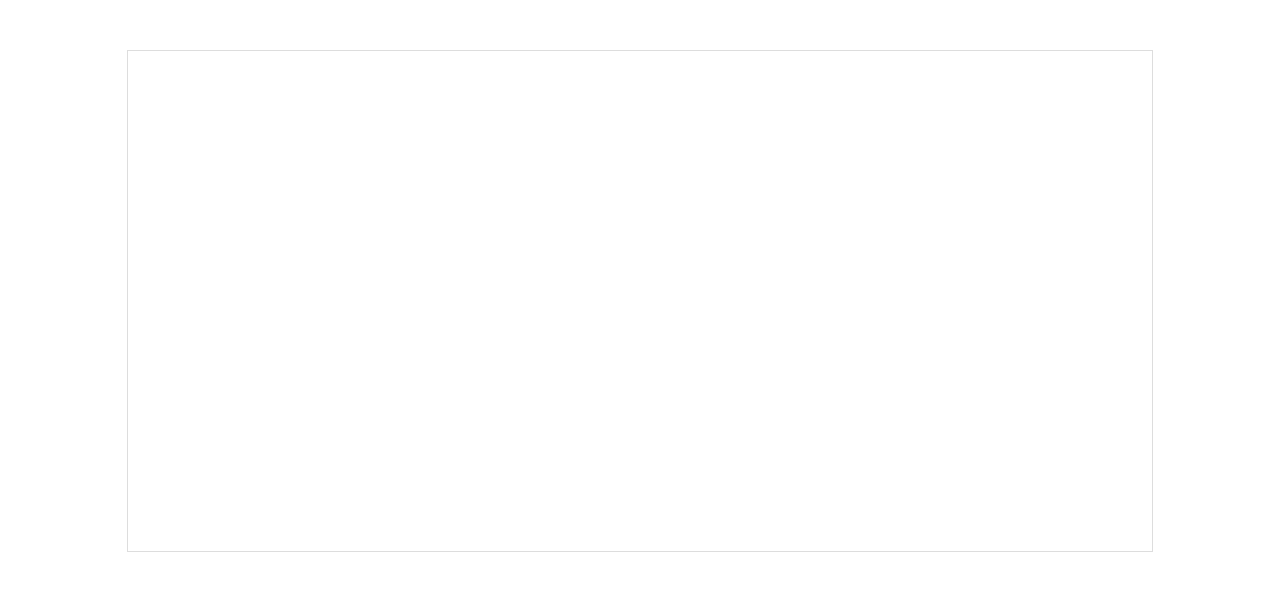
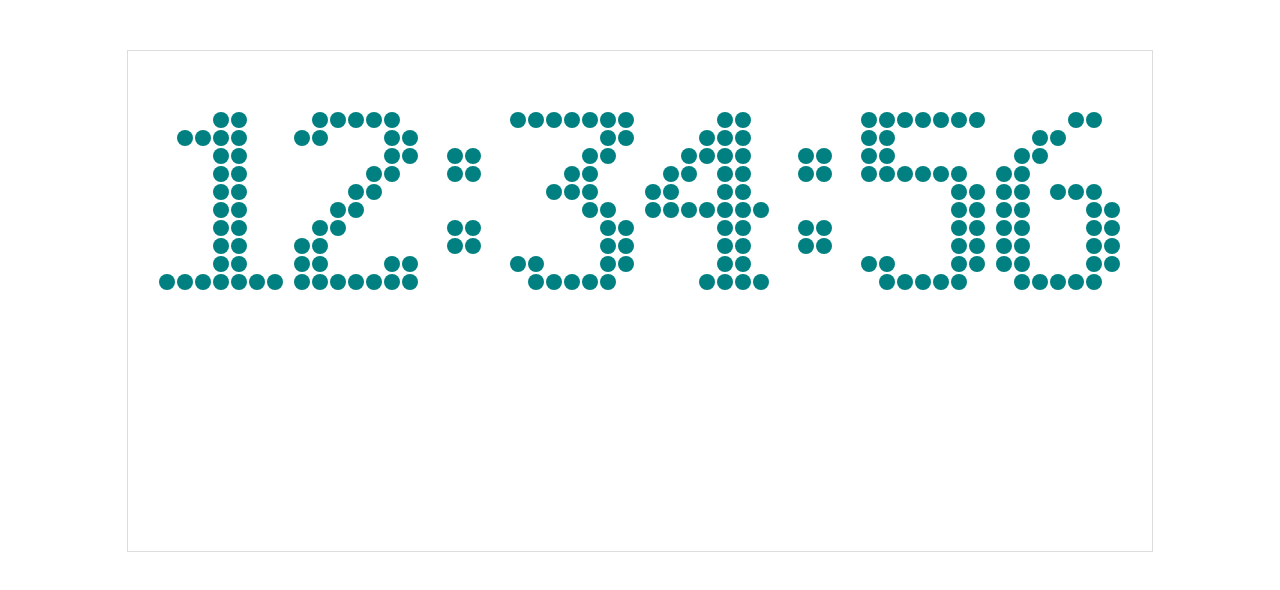
Before and after one commit to yingxiaoyao/canvas-, a plain HTML site: page index.html in a window 1280 px wide. Drawn offline with Linux system fonts and the light colour scheme.

Commit message:
时钟初始化显示

```diff
--- a/index.html
+++ b/index.html
@@ -13,9 +13,10 @@
     </canvas>
 </body>
 <script type="text/javascript" src="js/digit.js"></script>
+<script type="text/javascript" src="js/logic.js"></script>
 <script type="text/javascript">
-    var canvas = document.getElementById('canvas');
-    var context = canvas.getContext('2d');
+    /*var canvas = document.getElementById('canvas');
+    var context = canvas.getContext('2d');*/
 
 
 
--- a/js/logic.js
+++ b/js/logic.js
@@ -2,3 +2,53 @@
 /**
  * Created by ying on 2016/8/22.
  */
+var WINDOW_WIDTH = 1024;
+var WINDOW_HEIGHT = 500;
+var RADIUS = 8;
+var MAEFIN_TOP = 60;
+var MARFIN_LEFT = 30;
+
+window.onload = function(){
+    var canvas = document.getElementById('canvas');
+    var ctx = canvas.getContext('2d');
+
+    canvas.width = WINDOW_WIDTH;
+    canvas.height = WINDOW_HEIGHT;
+
+    render(ctx);
+
+
+};
+
+function render(ctx) {
+    var hours = 12;
+    var minutes = 34;
+    var seconds = 56;
+
+    renderDigit( MARFIN_LEFT , MAEFIN_TOP ,parseInt(hours/10) , ctx);
+    renderDigit( MARFIN_LEFT + 15*(RADIUS+1) , MAEFIN_TOP ,parseInt(hours%10) , ctx);
+    renderDigit( MARFIN_LEFT + 30*(RADIUS+1) , MAEFIN_TOP ,10 , ctx);
+    renderDigit( MARFIN_LEFT + 39*(RADIUS+1) , MAEFIN_TOP ,parseInt(minutes/10) , ctx);
+    renderDigit( MARFIN_LEFT + 54*(RADIUS+1) , MAEFIN_TOP ,parseInt(minutes%10) , ctx);
+    renderDigit( MARFIN_LEFT + 69*(RADIUS+1) , MAEFIN_TOP ,10 , ctx);
+    renderDigit( MARFIN_LEFT + 78*(RADIUS+1) , MAEFIN_TOP ,parseInt(seconds/10) , ctx);
+    renderDigit( MARFIN_LEFT + 93*(RADIUS+1) , MAEFIN_TOP ,parseInt(seconds%10) , ctx);
+}
+
+function renderDigit (x , y , num , ctx) {
+    ctx.fillStyle = 'teal';
+
+    for (var i = 0; i < digit[num].length; i++) {
+        for (var j = 0; j < digit[num][i].length; j++) {
+            if(digit[num][i][j] == 1) {
+                ctx.beginPath();
+                ctx.arc(x + j * 2 * (RADIUS + 1) + (RADIUS + 1),y + i * 2 * (RADIUS + 1) + (RADIUS + 1) , RADIUS , 0 , 2 * Math.PI );
+                ctx.closePath();
+
+                ctx.fill();
+            }
+
+        }
+
+    }
+}
```
